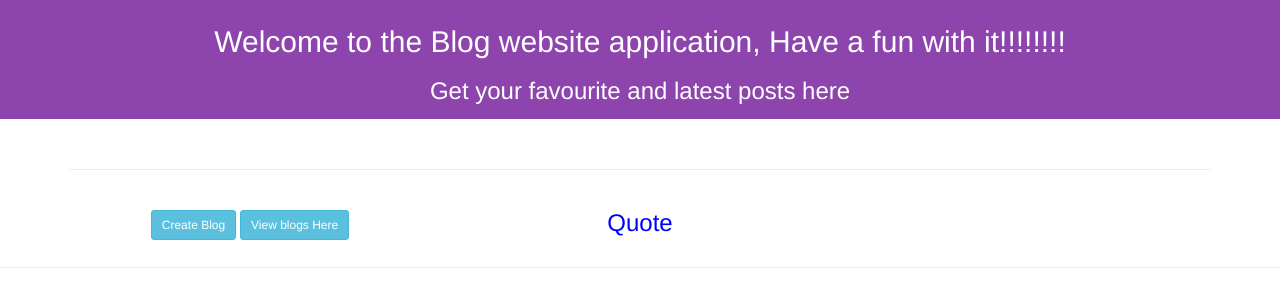
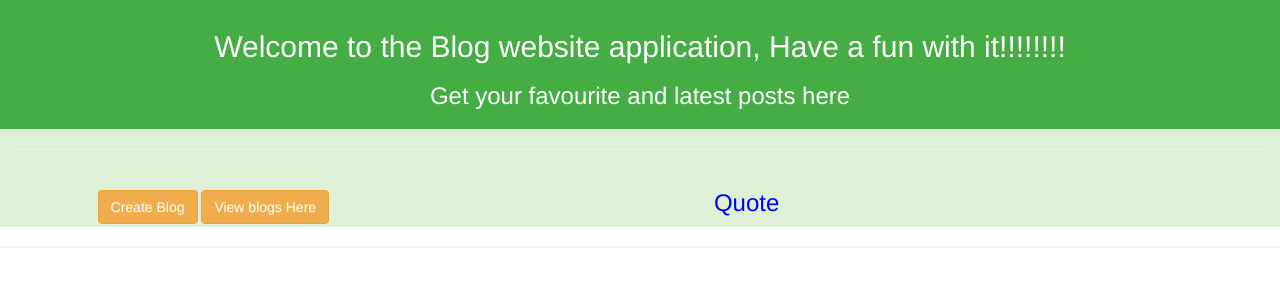
Before and after one commit to jepkess/blogApp, a Flask app: page / in a window 1280 px wide. Shown: the part 52-359 px from the top of the page. Run offline with Flask 2, Linux system fonts and the light colour scheme; data that the repository does not hold is empty; some libraries are stand-ins or nearby versions.

Commit message:
add the bootstrap styles in the home.html template

```diff
--- a/app/templates/home.html
+++ b/app/templates/home.html
@@ -8,29 +8,29 @@
 {% block content %}
 
 
-<div class="jumbotron text-center" style= "background-color: #8E44AD; color:white; padding: 5px;">
+<div class="  text-center" style= "background-color: #44ad44; color:white; padding: 10px;">
 
   <h2>Welcome to the Blog website application, Have a fun with it!!!!!!!!</h2>
   <h3>Get your favourite and latest posts here</h3>
 </div>
-    <div class="container text-center">
+    <div class="container-fluid text-center bg-success">
         <hr>
         <div class="row">
           <div class="col-md-4">
             <br>
 
 
-              <a href="../blog/" class="btn btn-info btn-sm">Create Blog</a>
+              <a href="../blog/" class="btn btn-warning btn-md">Create Blog</a>
 
-              <a href="{{url_for('main.category')}}" class="btn btn-info btn-sm">View blogs Here</a>
+              <a href="{{url_for('main.category')}}" class="btn btn-warning btn-md">View blogs Here</a>
             </div>
 
-            <div class="col-md-4">
+            <div class="col-md-6">
               <div style="font-size: 16px;">
                 <h3 style="color:blue">Quote</h3>
                {% for quote in getquotes %}
-               <p style="color:maroon">{{quote.quote}}</p>
-               <p style="color:blue">{{quote.author}}</p>
+               <p style="color:rgb(177, 27, 27)">{{quote.quote}}</p>
+               <p style="color:rgb(2, 2, 29)">{{quote.author}}</p>
                {% endfor %}
 
              </div>
```
